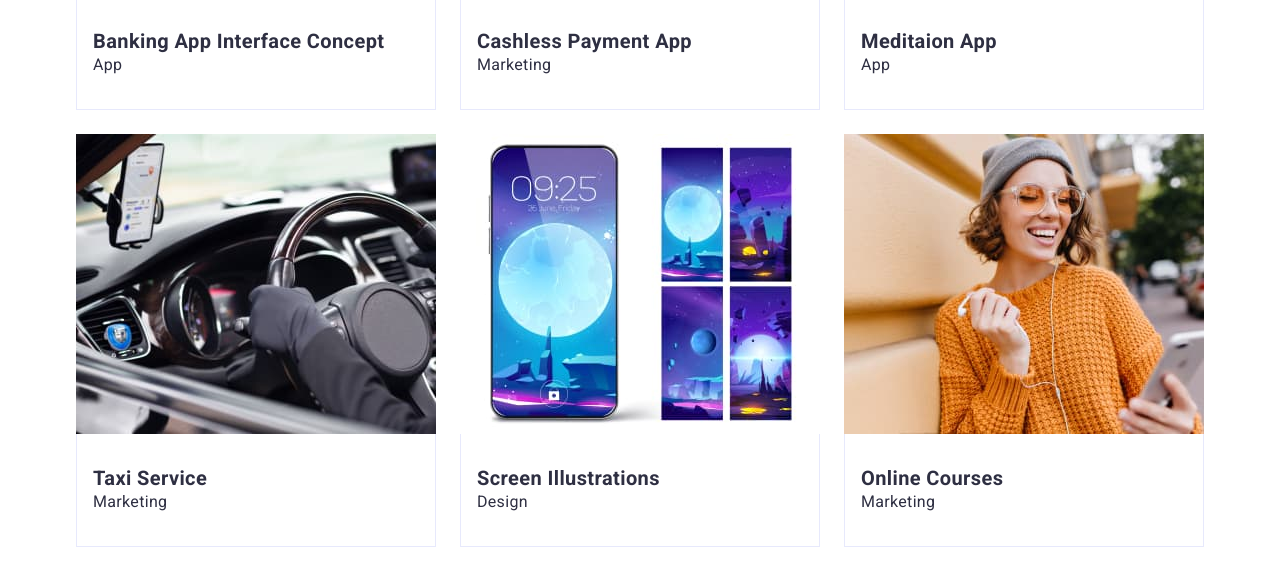
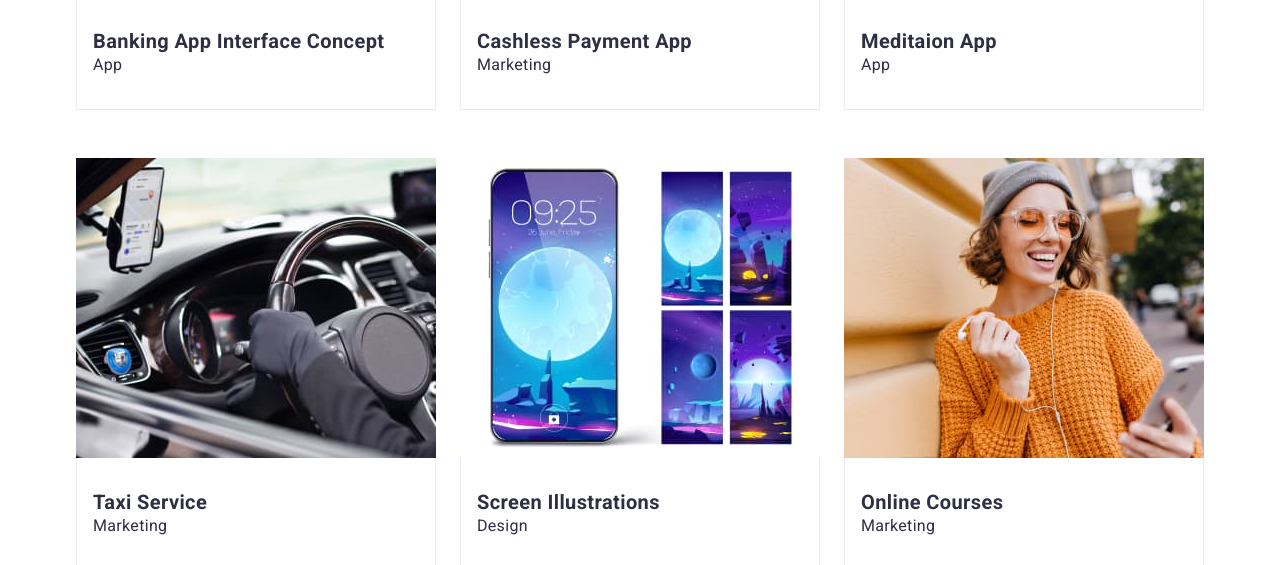
Before and after one commit to KaterynaDovzhenko/goit-markup-hw-03, a plain HTML site: page portfolio.html in a window 1280 px wide. Shown: the part 594-1159 px from the top of the page. Drawn offline with nearby package versions, Linux system fonts and the light colour scheme.

Commit message:
Update styles.css

```diff
--- a/css/styles.css
+++ b/css/styles.css
@@ -322,7 +322,7 @@ img {
 
 .portfolio-ex .items {
     margin-left: 24px;
-    margin-bottom: 24px;
+    margin-bottom: 48px;
     width: calc((100% - 48px)/ 3);
 
 }
```
